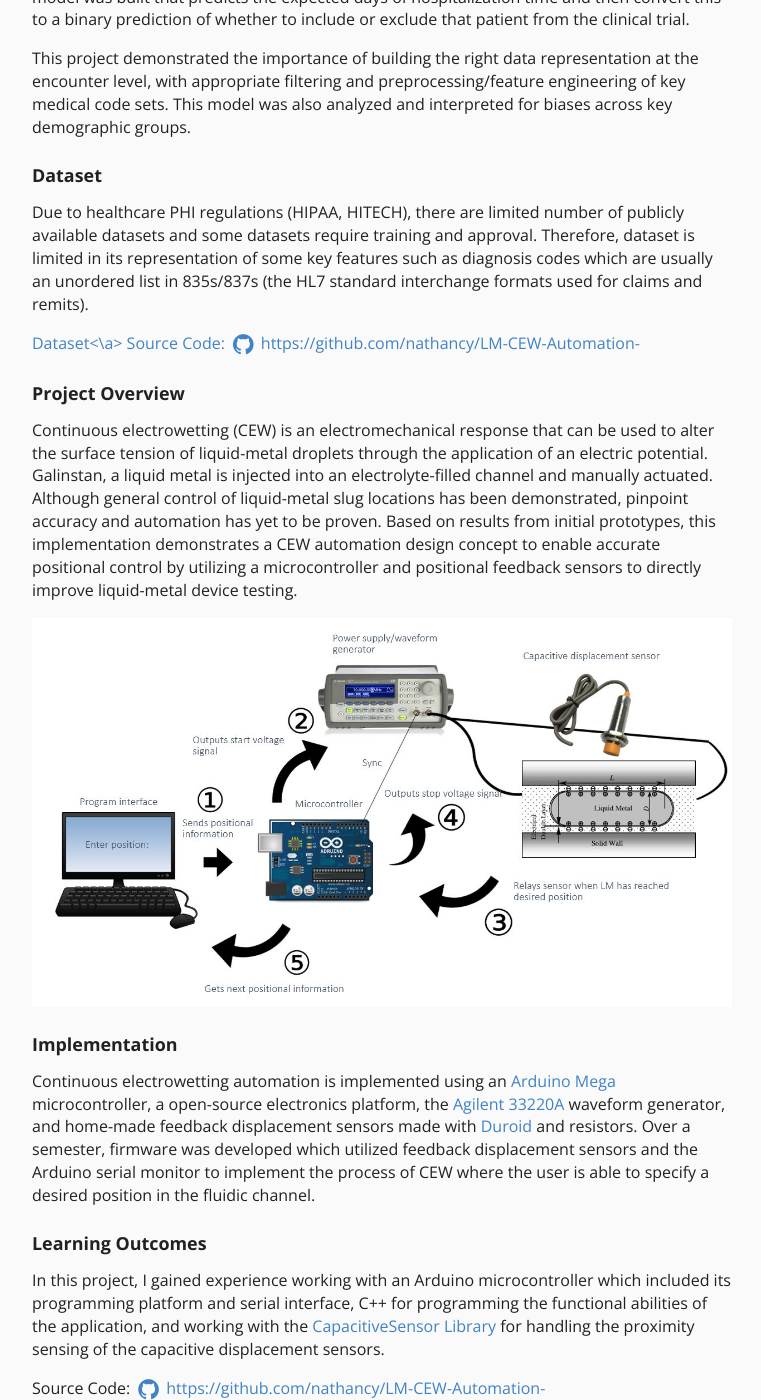
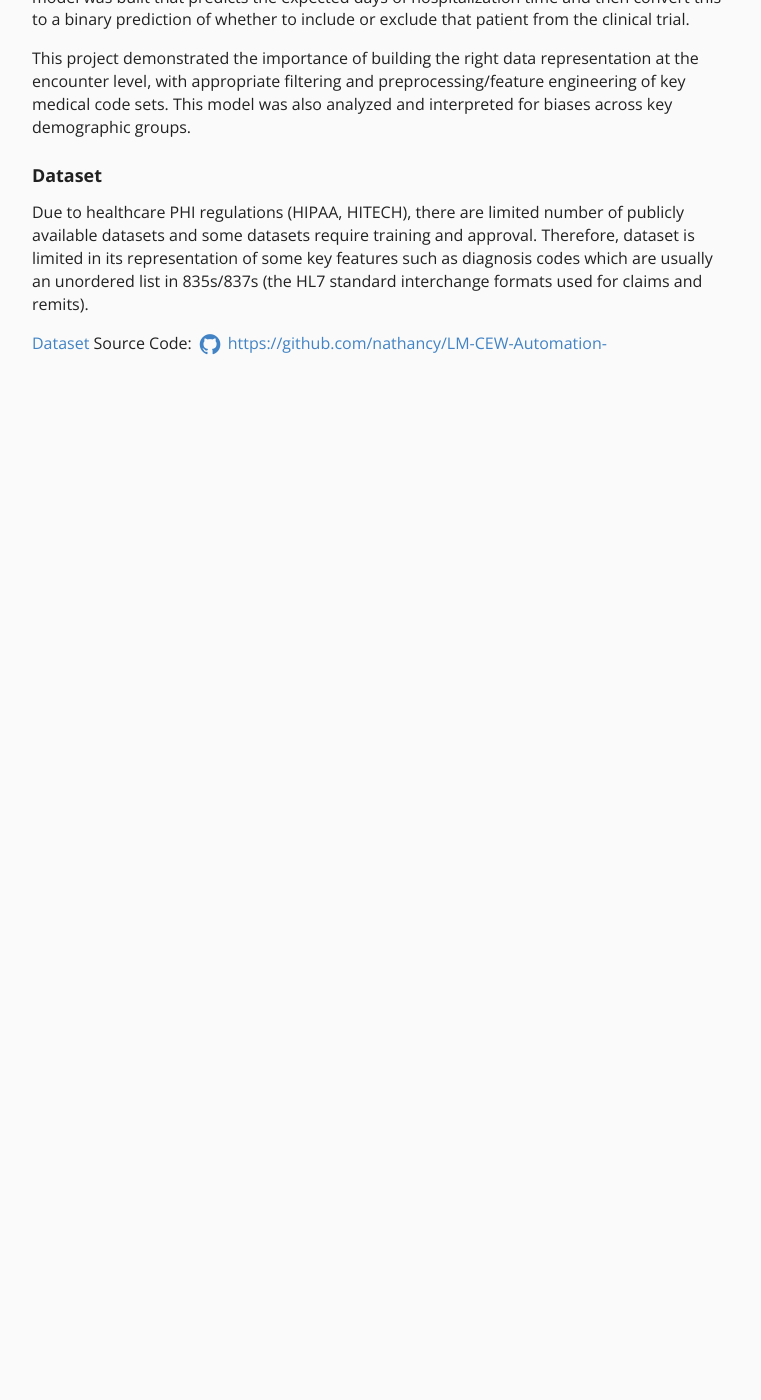
Before and after one commit to kshptl/kshptl1.github.io, a Jekyll site: the page built from projects/Drug-Regression-Model.md, in a window 1280 px wide and 1400 px high, scrolled down 685 px. Shown: the whole window, without its empty margins (258-1019 px from the left). Built offline with Jekyll 4.4.1, drawn with Linux system fonts in a browser that asks for light colours; after the commit the page ends 1041 px from its top, so only the background shows below that.

Commit message:
Update Drug-Regression-Model.md

```diff
--- a/projects/Drug-Regression-Model.md
+++ b/projects/Drug-Regression-Model.md
@@ -30,18 +30,5 @@ This project demonstrated the importance of building the right data representati
 ### Dataset
 Due to healthcare PHI regulations (HIPAA, HITECH), there are limited number of publicly available datasets and some datasets require training and approval. Therefore, dataset is limited in its representation of some key features such as diagnosis codes which are usually an unordered list in 835s/837s (the HL7 standard interchange formats used for claims and remits).
 
-<a href="https://archive.ics.uci.edu/ml/datasets/Diabetes+130-US+hospitals+for+years+1999-2008">Dataset<\a>
+<a href="https://archive.ics.uci.edu/ml/datasets/Diabetes+130-US+hospitals+for+years+1999-2008">Dataset</a>
 Source Code: <a href="https://github.com/kshptl/Patient-Selection-for-Diabetes-Drug-Testing-using-EHR-Data"><i class="large github icon"></i>https://github.com/nathancy/LM-CEW-Automation-</a>
-
-### Project Overview
-Continuous electrowetting (CEW) is an electromechanical response that can be used to alter the surface tension of liquid-metal droplets through the application of an electric potential. Galinstan, a liquid metal is injected into an electrolyte-filled channel and manually actuated. Although general control of liquid-metal slug locations has been demonstrated, pinpoint accuracy and automation has yet to be proven. Based on results from initial prototypes, this implementation demonstrates a CEW automation design concept to enable accurate positional control by utilizing a microcontroller and positional feedback sensors to directly improve liquid-metal device testing.
-
-<img class="ui fluid image" src="../images/CEW3.JPG">
-
-### Implementation
-Continuous electrowetting automation is implemented using an [Arduino Mega](https://www.arduino.cc/en/Main/arduinoBoardMega2560) microcontroller, a open-source electronics platform, the [Agilent 33220A](http://www.keysight.com/en/pd-127539-pn-33220A/function-arbitrary-waveform-generator-20-mhz?cc=US&lc=eng) waveform generator, and home-made feedback displacement sensors made with [Duroid](http://www.rogerscorp.com/acs/producttypes/6/RT-duroid-Laminates.aspx) and resistors. Over a semester, firmware was developed which utilized feedback displacement sensors and the Arduino serial monitor to implement the process of CEW where the user is able to specify a desired position in the fluidic channel.
-
-### Learning Outcomes
-In this project, I gained experience working with an Arduino microcontroller which included its programming platform and serial interface, C++ for programming the functional abilities of the application, and working with the [CapacitiveSensor Library](https://github.com/PaulStoffregen/CapacitiveSensor) for handling the proximity sensing of the capacitive displacement sensors.
-
-Source Code: <a href="https://github.com/nathancy/LM-CEW-Automation-"><i class="large github icon"></i>https://github.com/nathancy/LM-CEW-Automation-</a>
```
Also changed, not shown: other parts of projects/Drug-Regression-Model.md (+1 -1 lines).
